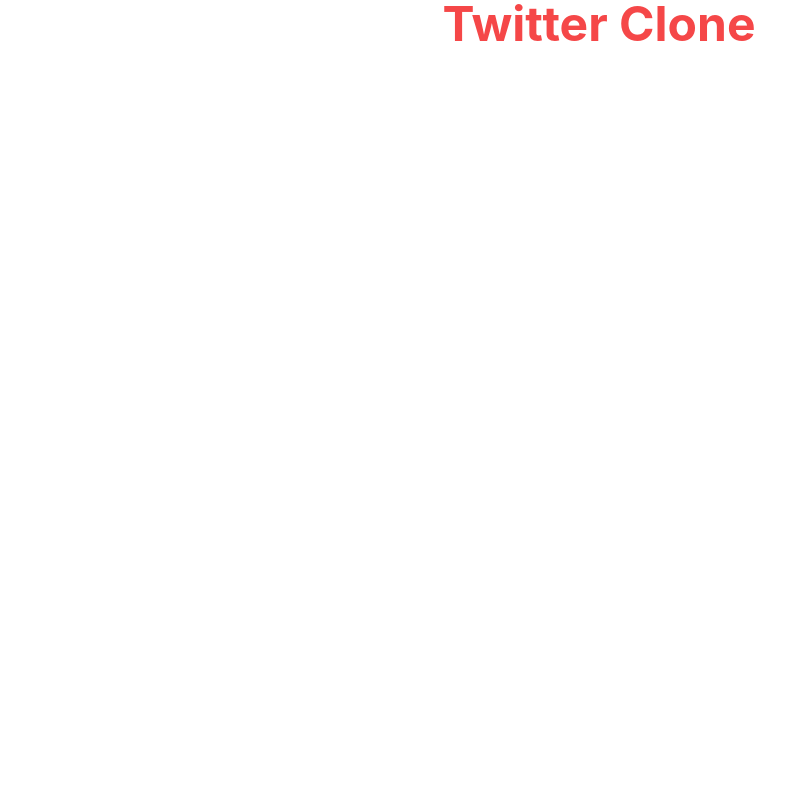
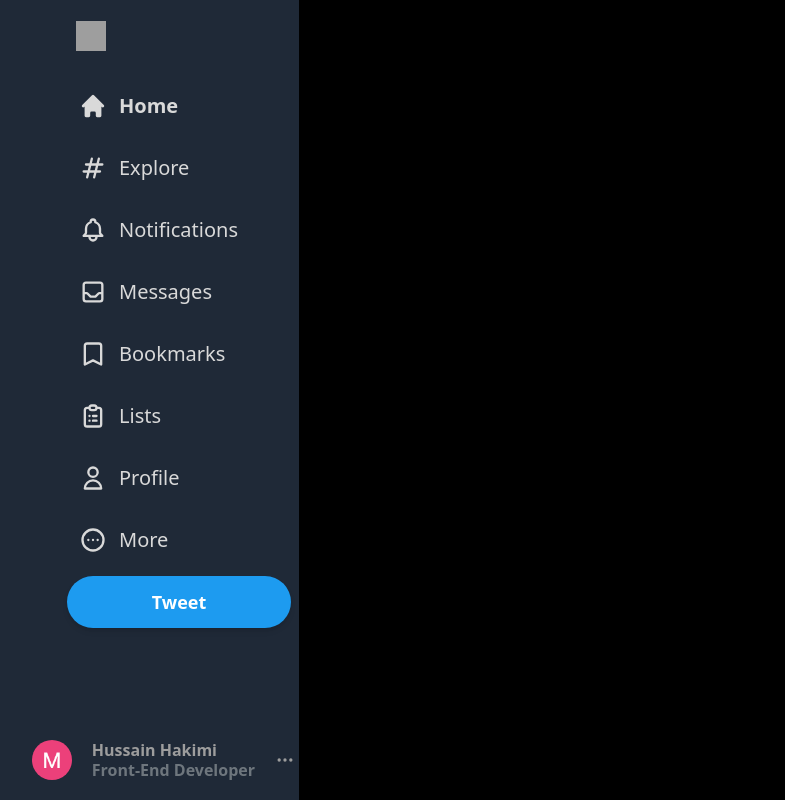
Before and after one commit to hussainHakimi/twitter-clone, a Next.js app: page / in a window 1280 px wide. Shown: the whole page, without its empty margins (41-826 px from the left). Built offline with nearby package versions, Linux system fonts and the light colour scheme; grey boxes are pictures that could not be loaded.

Commit message:
sidebar is done.

```diff
--- /dev/null
+++ b/components/Sidebar.jsx
@@ -0,0 +1,45 @@
+import React from 'react'
+import Image from 'next/image'
+import SidebarLink from './SidebarLink'
+import { HomeIcon } from "@heroicons/react/solid";
+import {
+  HashtagIcon,
+  BellIcon,
+  InboxIcon,
+  BookmarkIcon,
+  ClipboardListIcon,
+  UserIcon,
+  DotsCircleHorizontalIcon,
+  DotsHorizontalIcon,
+} from "@heroicons/react/outline";
+
+const Sidebar = () => {
+  return (
+    <div className='text-white hidden sm:flex flex-col items-center xl:items-start xl:w-[340px] p-2 fixed h-full bg-gray-800'>
+      <div className='flex items-center justify-center w-14 h-14 hoverAnimation p-0 xl:ml-24'>
+        <Image src='https://rb.gy/ogau5a' width={30} height={30}/>
+      </div>
+      <div className='space-y-2.5 mt-4 mb-2.5 xl:ml-24'>
+        <SidebarLink text="Home" Icon={HomeIcon} active />
+        <SidebarLink text="Explore" Icon={HashtagIcon} />
+        <SidebarLink text="Notifications" Icon={BellIcon} />
+        <SidebarLink text="Messages" Icon={InboxIcon} />
+        <SidebarLink text="Bookmarks" Icon={BookmarkIcon} />
+        <SidebarLink text="Lists" Icon={ClipboardListIcon} />
+        <SidebarLink text="Profile" Icon={UserIcon} />
+        <SidebarLink text="More" Icon={DotsCircleHorizontalIcon} />
+      </div>
+      <button className='bg-[#1d9bf0] w-56 h-[52px] text-lg shadow-md hover:bg-[#1a8cd8] rounded-full text-center font-bold text-white hidden xl:inline  ml-auto'>Tweet</button>
+      <div className='flex space-x-5 ml-auto hoverAnimation text-[#9d9d9d] items-center justify-center mt-auto xl:ml-auto xl:-mr-5'>
+        <Image src='/unnamed.png' width={40} height={40} className='rounded-full xl:mr-2.5  ' alt=''/>
+        <div className=' hidden xl:inline leading-5'>
+          <h4 className='font-bold'>Hussain Hakimi</h4>
+          <span className='text-[#6e767d] font-bold'>Front-End Developer</span>
+        </div>
+        <DotsHorizontalIcon className="h-5 hidden xl:inline ml-10" />
+      </div>
+    </div>
+  )
+}
+
+export default Sidebar
--- /dev/null
+++ b/components/SidebarLink.jsx
@@ -0,0 +1,14 @@
+import React from 'react'
+
+
+const SidebarLink = ({text, Icon, active }) => {
+  return (
+    <div className={`text-[#d9d9d9] flex items-center xl:justify-start text-xl space-x-3 hoverAnimation justify-center ${active && "font-bold"} `}>
+      <Icon className='h-7'/>
+      <span className='hidden xl:inline'>{text}</span>
+    </div>
+
+  )
+}
+
+export default SidebarLink
--- a/next.config.js
+++ b/next.config.js
@@ -4,4 +4,8 @@ const nextConfig = {
   swcMinify: true,
 }
 
-module.exports = nextConfig
+module.exports = {
+  images: {
+    domains: ['rb.gy'],
+  },
+}
--- a/package.json
+++ b/package.json
@@ -9,6 +9,7 @@
     "lint": "next lint"
   },
   "dependencies": {
+    "@heroicons/react": "^1.0.6",
     "next": "12.3.0",
     "react": "18.2.0",
     "react-dom": "18.2.0"
--- a/pages/index.js
+++ b/pages/index.js
@@ -1,22 +1,24 @@
 import Head from "next/head";
 import Image from "next/image";
-import styles from "../styles/Home.module.css";
+import Sidebar from "../components/Sidebar";
 
 export default function Home() {
   return (
-    <div className={styles.container}>
+    <div className="">
       <Head>
         <title>Twitter Clone</title>
         <meta name="description" content="Generated by create next app" />
         <link rel="icon" href="/twitter.jpg" />
       </Head>
-      <h1 className="text-5xl font-bold text-[#f54748] text-center">
+      {/* <h1 className="text-5xl font-bold text-[#f54748] text-center bg-black border-b-2 py-5">
         Twitter Clone
-      </h1>
-      <main>
+      </h1> */}
+      <main className="bg-black min-h-screen max-w-[1500px] flex mx-auto">
         {/* Sidebar  */}
+        <Sidebar />
         {/* Feed */}
         {/* Badgets */}
+        {/* Modal */}
       </main>
     </div>
   );
--- a/styles/Home.module.css
+++ /dev/null
@@ -1,129 +0,0 @@
-.container {
-  padding: 0 2rem;
-}
-
-.main {
-  min-height: 100vh;
-  padding: 4rem 0;
-  flex: 1;
-  display: flex;
-  flex-direction: column;
-  justify-content: center;
-  align-items: center;
-}
-
-.footer {
-  display: flex;
-  flex: 1;
-  padding: 2rem 0;
-  border-top: 1px solid #eaeaea;
-  justify-content: center;
-  align-items: center;
-}
-
-.footer a {
-  display: flex;
-  justify-content: center;
-  align-items: center;
-  flex-grow: 1;
-}
-
-.title a {
-  color: #0070f3;
-  text-decoration: none;
-}
-
-.title a:hover,
-.title a:focus,
-.title a:active {
-  text-decoration: underline;
-}
-
-.title {
-  margin: 0;
-  line-height: 1.15;
-  font-size: 4rem;
-}
-
-.title,
-.description {
-  text-align: center;
-}
-
-.description {
-  margin: 4rem 0;
-  line-height: 1.5;
-  font-size: 1.5rem;
-}
-
-.code {
-  background: #fafafa;
-  border-radius: 5px;
-  padding: 0.75rem;
-  font-size: 1.1rem;
-  font-family: Menlo, Monaco, Lucida Console, Liberation Mono, DejaVu Sans Mono,
-    Bitstream Vera Sans Mono, Courier New, monospace;
-}
-
-.grid {
-  display: flex;
-  align-items: center;
-  justify-content: center;
-  flex-wrap: wrap;
-  max-width: 800px;
-}
-
-.card {
-  margin: 1rem;
-  padding: 1.5rem;
-  text-align: left;
-  color: inherit;
-  text-decoration: none;
-  border: 1px solid #eaeaea;
-  border-radius: 10px;
-  transition: color 0.15s ease, border-color 0.15s ease;
-  max-width: 300px;
-}
-
-.card:hover,
-.card:focus,
-.card:active {
-  color: #0070f3;
-  border-color: #0070f3;
-}
-
-.card h2 {
-  margin: 0 0 1rem 0;
-  font-size: 1.5rem;
-}
-
-.card p {
-  margin: 0;
-  font-size: 1.25rem;
-  line-height: 1.5;
-}
-
-.logo {
-  height: 1em;
-  margin-left: 0.5rem;
-}
-
-@media (max-width: 600px) {
-  .grid {
-    width: 100%;
-    flex-direction: column;
-  }
-}
-
-@media (prefers-color-scheme: dark) {
-  .card,
-  .footer {
-    border-color: #222;
-  }
-  .code {
-    background: #111;
-  }
-  .logo img {
-    filter: invert(1);
-  }
-}
--- a/styles/globals.css
+++ b/styles/globals.css
@@ -2,29 +2,14 @@
 @tailwind components;
 @tailwind utilities;
 
-html,
-body {
-  padding: 0;
-  margin: 0;
-  font-family: -apple-system, BlinkMacSystemFont, Segoe UI, Roboto, Oxygen,
-    Ubuntu, Cantarell, Fira Sans, Droid Sans, Helvetica Neue, sans-serif;
+@layer base {
+  body {
+    @apply bg-black;
+  }
 }
 
-a {
-  color: inherit;
-  text-decoration: none;
-}
-
-* {
-  box-sizing: border-box;
-}
-
-@media (prefers-color-scheme: dark) {
-  html {
-    color-scheme: dark;
-  }
-  body {
-    color: white;
-    background: black;
+@layer components {
+  .hoverAnimation {
+    @apply hover:bg-gray-400 rounded-full hover:bg-opacity-10 cursor-pointer w-[52px] h-[52px] xl:w-auto xl:h-auto xl:py-3 xl:px-4 transition duration-500 ease-out;
   }
 }
```
Also changed, not shown: public/unnamed.png (added), 1 other file (tests, documents, lock files or other folders).
